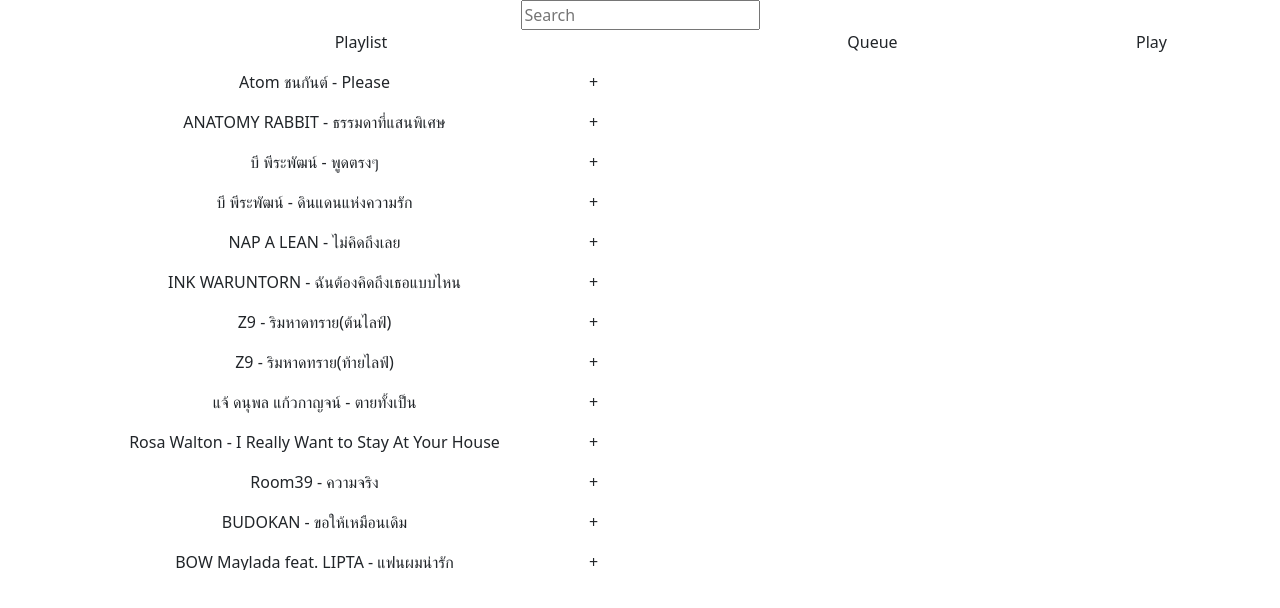
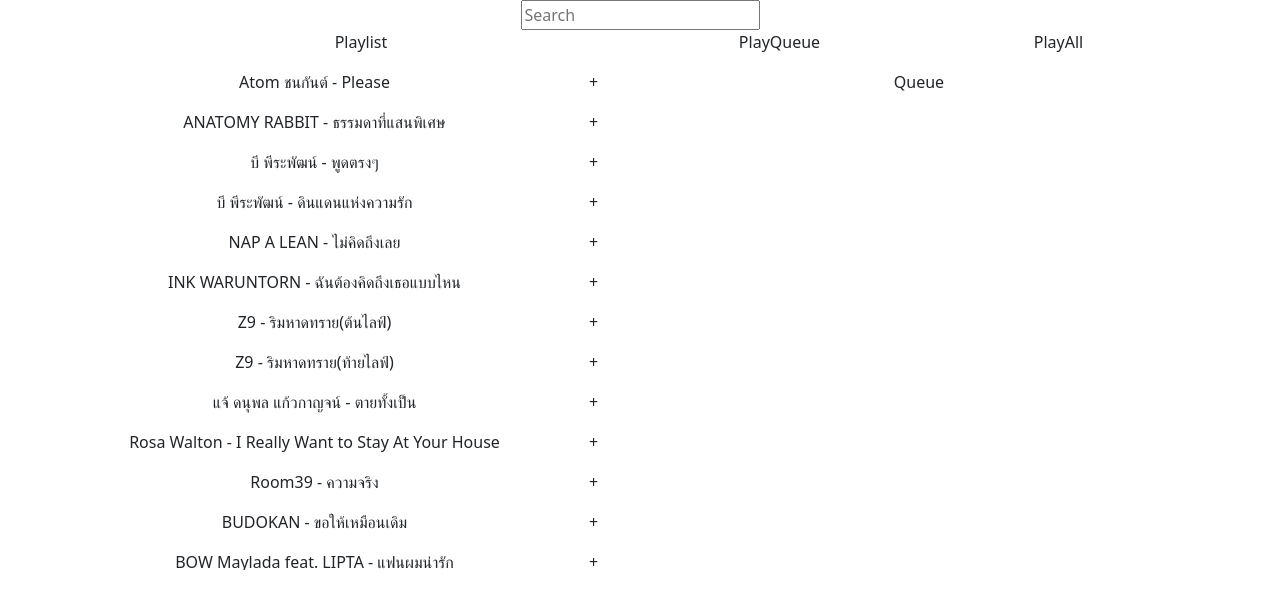
Before and after one commit to bestchse/musica, a React (Create React App) app: page / in a window 1280 px wide. Shown: the top 608 px of the page. Built offline with nearby package versions, Linux system fonts and the light colour scheme.

Commit message:
add play all

```diff
--- a/src/pages/Test.js
+++ b/src/pages/Test.js
@@ -108,6 +108,16 @@ export class Test extends Component {
 
     }
 
+    PlayAll() {
+        this.setState({
+            PlaylistQueue: this.state.Playlist
+        })
+        setTimeout(() => {
+            if (this.state.PlaylistQueue.length !== 0)
+                this.PlayQueue(0)
+        }, 1000);
+    }
+
     PlayQueue(Idx) {
         let MusicStart = null
         let MusicEnd = null
@@ -176,11 +186,16 @@ export class Test extends Component {
                         </Col>
                         <Col md="6" xs="6">
                             <Row>
-                                <Col md="10" xs="8">
+                                <Col md="6" xs="6">
+                                    <p onClick={() => this.PlayQueue(0)}>PlayQueue</p>
+                                </Col>
+                                <Col md="6" xs="6">
+                                    <p onClick={() => this.PlayAll()}>PlayAll</p>
+                                </Col>
+                            </Row>
+                            <Row>
+                                <Col md="12" xs="2">
                                     <p>Queue</p>
-                                </Col>
-                                <Col md="2" xs="4">
-                                    <p onClick={() => this.PlayQueue(0)}>Play</p>
                                 </Col>
                             </Row>
                             <div className="overflow-scroll" style={{ height: 500 }}>
```
